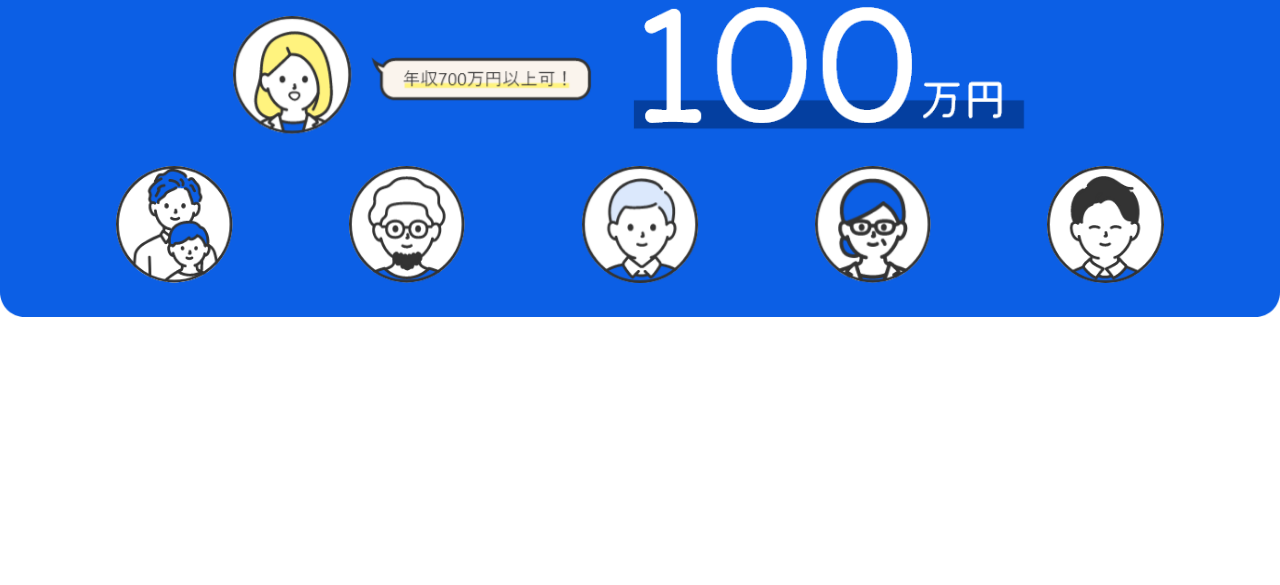
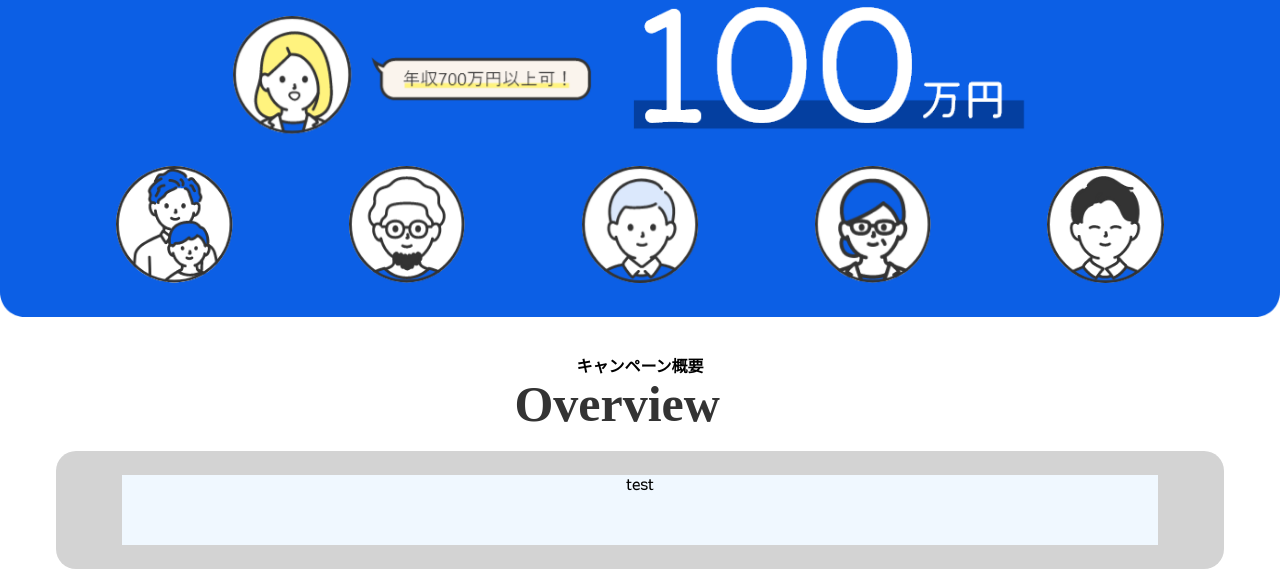
Before and after one commit to mg-50x/EightbitLP_2024, a plain HTML site: page experienced.html in a window 1280 px wide. Shown: the part 338-923 px from the top of the page. Before the commit the page ends 800 px from the top, so only its background shows below. Drawn offline with nearby package versions, Linux system fonts and the light colour scheme.

Commit message:
add overview

```diff
--- a/experienced.html
+++ b/experienced.html
@@ -45,6 +45,7 @@
     <link rel="stylesheet" href="/styles/common/reset.css" />
     <link rel="stylesheet" href="/styles/common/style.css" />
     <link rel="stylesheet" href="/styles/view.css" />
+    <link rel="stylesheet" href="/styles/overview.css" />
 
     <!-- Import JS/jQuery Library -->
     <script src="https://code.jquery.com/jquery-1.12.4.min.js"></script>
@@ -80,9 +81,17 @@
             </div>
           </div>
 				</section>
+        <!-- START Overview -->
         <section id="sec-overview" class="s-sec-overview">
-
+          <h2 class="section-header-ja">キャンペーン概要</h2>
+          <div class=""><img src='imgs/gen/2/Overview.svg' class="s-delay-time03" /></div>
+          <div class="overview-bg">
+            <div class="inner-overview">
+              <p>test</p>
+            </div>
+          </div>
         </section>
+        <!-- END Overview -->
         <section id="sec-about" class="s-sec-about"></section>
         <section id="sec-how-to-use" class="s-sec-how-to-use"></section>
         <section id="sec-jobs" class="s-sec-jobs"></section>
--- /dev/null
+++ b/styles/overview.css
@@ -0,0 +1,20 @@
+.section-header-ja{
+    margin-top: 5vh;
+}
+
+.overview-bg{
+    height: auto;
+    width: 90%;
+    background-color:lightgrey;
+    margin: 2vh auto;
+    padding: 1vh;
+    /* margin-top: ; */
+    border-radius: 20px;
+}
+
+.inner-overview{
+    height: 70px;
+    width: 90%;
+    margin: 2vh auto;
+    background-color: aliceblue;
+}
```
Also changed, not shown: imgs/gen/2/Overview.png (added), imgs/gen/2/Overview.svg (added).
